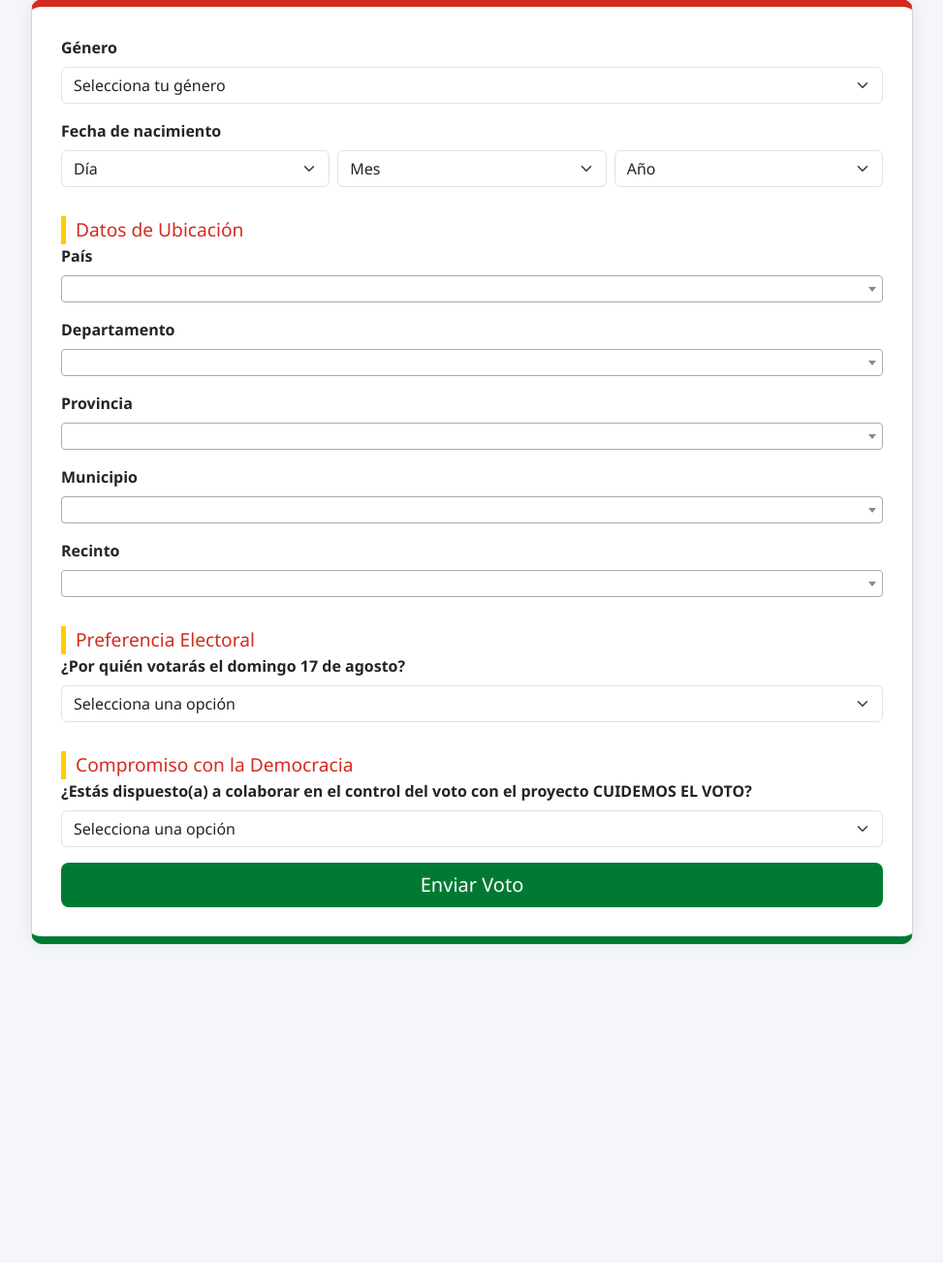
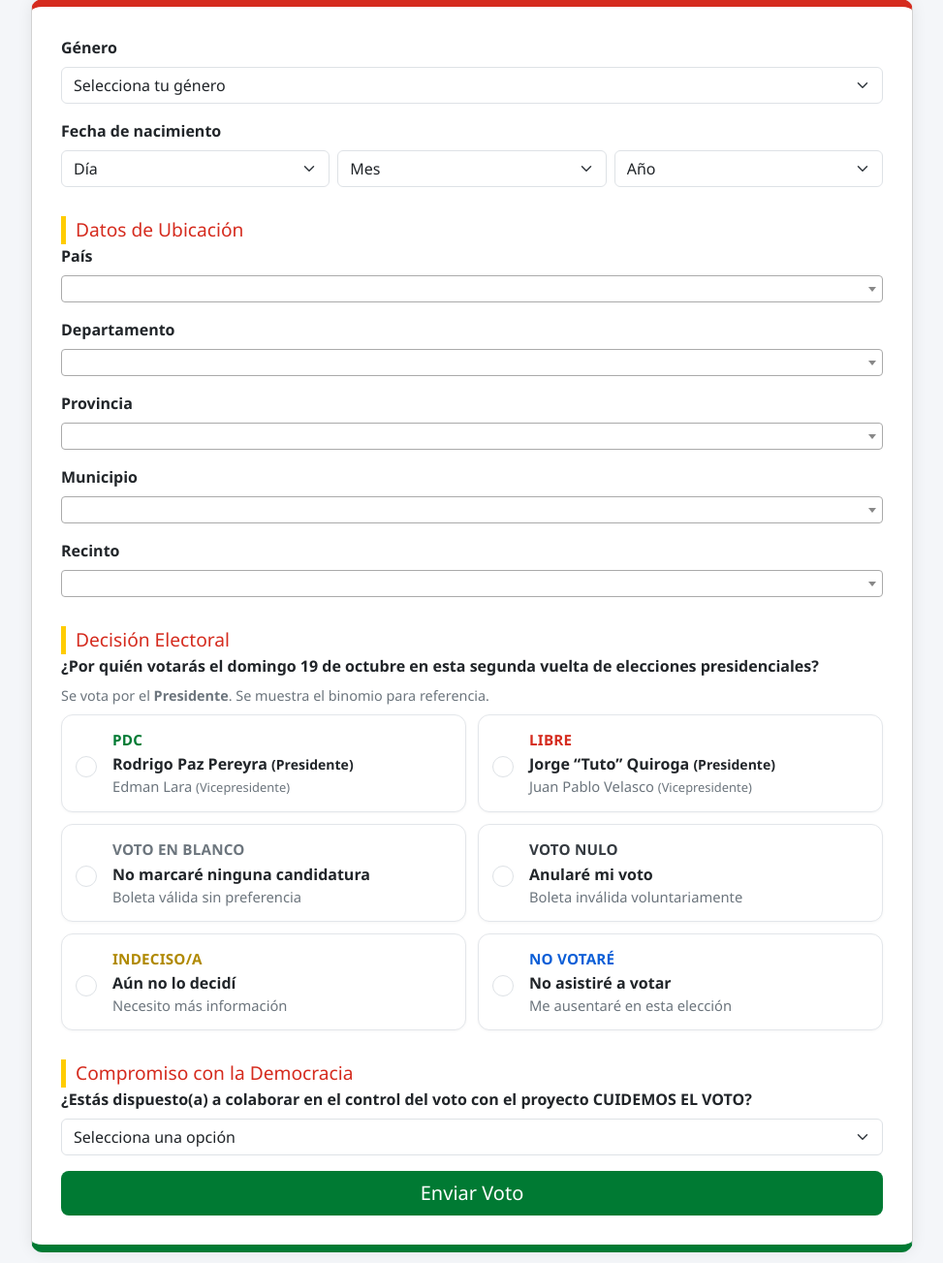
Before and after one commit to Likexpress/votacion2025d, a Flask app: template templates/votar.html in a window 1280 px wide. Shown: the part 420-1723 px from the top of the page at 97% size, without its empty margins (153-1126 px from the left). Before the commit the page ends 1394 px from the top, so only its background shows below. Run offline with Flask 3, Linux system fonts and the light colour scheme; the template is opened without the code that fills it, so the values that code supplies are empty; some libraries are stand-ins or nearby versions.

Commit message:
votar.html

```diff
--- a/templates/votar.html
+++ b/templates/votar.html
@@ -135,17 +135,115 @@
         </div>
 
         <!-- Preguntas de intención de voto -->
-        <!-- Preguntas de intención de voto -->
-        <div class="section-title">Preferencia Electoral</div>
+        <!-- === CSS específico (puede ir en <style> o tu CSS global) === -->
+        <style>
+          .candidate-grid { display:grid; gap:12px }
+          @media (min-width:768px){ .candidate-grid{ grid-template-columns:1fr 1fr } }
+          .candidate-card{
+            position:relative; border:1.5px solid #e3e6ea; border-radius:12px;
+            padding:14px 14px 14px 52px; background:#fff;
+            box-shadow:0 1px 3px rgba(0,0,0,.04); cursor:pointer; min-height:88px
+          }
+          .candidate-card:hover{ border-color:#cbd3da }
+          .candidate-card.selected{ border-color:#0d6efd; box-shadow:0 0 0 3px rgba(13,110,253,.15) }
+          .candidate-radio{ position:absolute; left:14px; top:50%; transform:translateY(-50%); width:22px; height:22px }
+          .party{ font-weight:700; font-size:.95rem; letter-spacing:.2px }
+          .party.pdc{ color:#007a33 }     /* verde */
+          .party.libre{ color:#d52b1e }   /* rojo  */
+          /* Opciones no partidarias */
+          .party.blanco{ color:#6c757d }  /* gris  */
+          .party.nulo{ color:#343a40 }    /* gris oscuro */
+          .party.indeciso{ color:#b08900 }/* dorado/aviso */
+          .party.novota{ color:#0b5ed7 }  /* azul info */
+          .pres{ margin:2px 0 0; font-weight:700 }
+          .vice{ margin:0; color:#6c757d; font-size:.92rem }
+          .note{ font-size:.9rem; color:#6c757d }
+        </style>
+
+        <!-- === Decisión Electoral (tarjetas con colores) === -->
+        <div class="section-title">Decisión Electoral</div>
+        <div class="mb-2">
+          <label class="form-label">
+            ¿Por quién votarás el <strong>domingo 19 de octubre</strong> en esta
+            <strong>segunda vuelta</strong> de elecciones presidenciales?
+          </label>
+          <div class="note">Se vota por el <strong>Presidente</strong>. Se muestra el binomio para referencia.</div>
+        </div>
+
+        <div class="candidate-grid" id="candidatos">
+          <!-- PDC -->
+          <label class="candidate-card" for="cand-pdc">
+            <input class="form-check-input candidate-radio" type="radio" id="cand-pdc"
+                  name="candidato" value="Rodrigo Paz Pereyra" required>
+            <div class="party pdc">PDC</div>
+            <div class="pres">Rodrigo Paz Pereyra <small>(Presidente)</small></div>
+            <p class="vice">Edman Lara <small>(Vicepresidente)</small></p>
+          </label>
+
+          <!-- LIBRE -->
+          <label class="candidate-card" for="cand-libre">
+            <input class="form-check-input candidate-radio" type="radio" id="cand-libre"
+                  name="candidato" value="Jorge Tuto Quiroga" required>
+            <div class="party libre">LIBRE</div>
+            <div class="pres">Jorge “Tuto” Quiroga <small>(Presidente)</small></div>
+            <p class="vice">Juan Pablo Velasco <small>(Vicepresidente)</small></p>
+          </label>
+
+          <!-- Voto en blanco -->
+          <label class="candidate-card" for="cand-blanco">
+            <input class="form-check-input candidate-radio" type="radio" id="cand-blanco"
+                  name="candidato" value="Voto en blanco" required>
+            <div class="party blanco">VOTO EN BLANCO</div>
+            <div class="pres">No marcaré ninguna candidatura</div>
+            <p class="vice">Boleta válida sin preferencia</p>
+          </label>
+
+          <!-- Voto nulo -->
+          <label class="candidate-card" for="cand-nulo">
+            <input class="form-check-input candidate-radio" type="radio" id="cand-nulo"
+                  name="candidato" value="Voto nulo" required>
+            <div class="party nulo">VOTO NULO</div>
+            <div class="pres">Anularé mi voto</div>
+            <p class="vice">Boleta inválida voluntariamente</p>
+          </label>
+
+          <!-- No sabe aún -->
+          <label class="candidate-card" for="cand-indeciso">
+            <input class="form-check-input candidate-radio" type="radio" id="cand-indeciso"
+                  name="candidato" value="Aún no lo decidí" required>
+            <div class="party indeciso">INDECISO/A</div>
+            <div class="pres">Aún no lo decidí</div>
+            <p class="vice">Necesito más información</p>
+          </label>
+
+          <!-- No va a votar -->
+          <label class="candidate-card" for="cand-novota">
+            <input class="form-check-input candidate-radio" type="radio" id="cand-novota"
+                  name="candidato" value="No votaré" required>
+            <div class="party novota">NO VOTARÉ</div>
+            <div class="pres">No asistiré a votar</div>
+            <p class="vice">Me ausentaré en esta elección</p>
+          </label>
+        </div>
+
+        <!-- === JS mínimo para resaltar selección === -->
+        <script>
+          (function () {
+            const grid = document.getElementById('candidatos');
+            function paint() {
+              grid.querySelectorAll('.candidate-card').forEach(card => {
+                const r = card.querySelector('input[type="radio"]');
+                card.classList.toggle('selected', r.checked);
+              });
+            }
+            grid.addEventListener('change', paint);
+            paint();
+          })();
+        </script>
 
 
-        <label for="pregunta1" class="form-label">¿Por quién votarás el domingo 17 de agosto?</label>
-        <select class="form-select" name="pregunta1" id="pregunta1" required>
-          <option value="" disabled selected>Selecciona una opción</option>
-          <option value="Jorge Tuto Quiroga">Jorge Tuto Quiroga</option>
-          <option value="Manfred Reyes Villa">Manfred Reyes Villa</option>
-          <option value="Samuel Doria Medina">Samuel Doria Medina</option>
-        </select>
+
+
 
 
 
```
